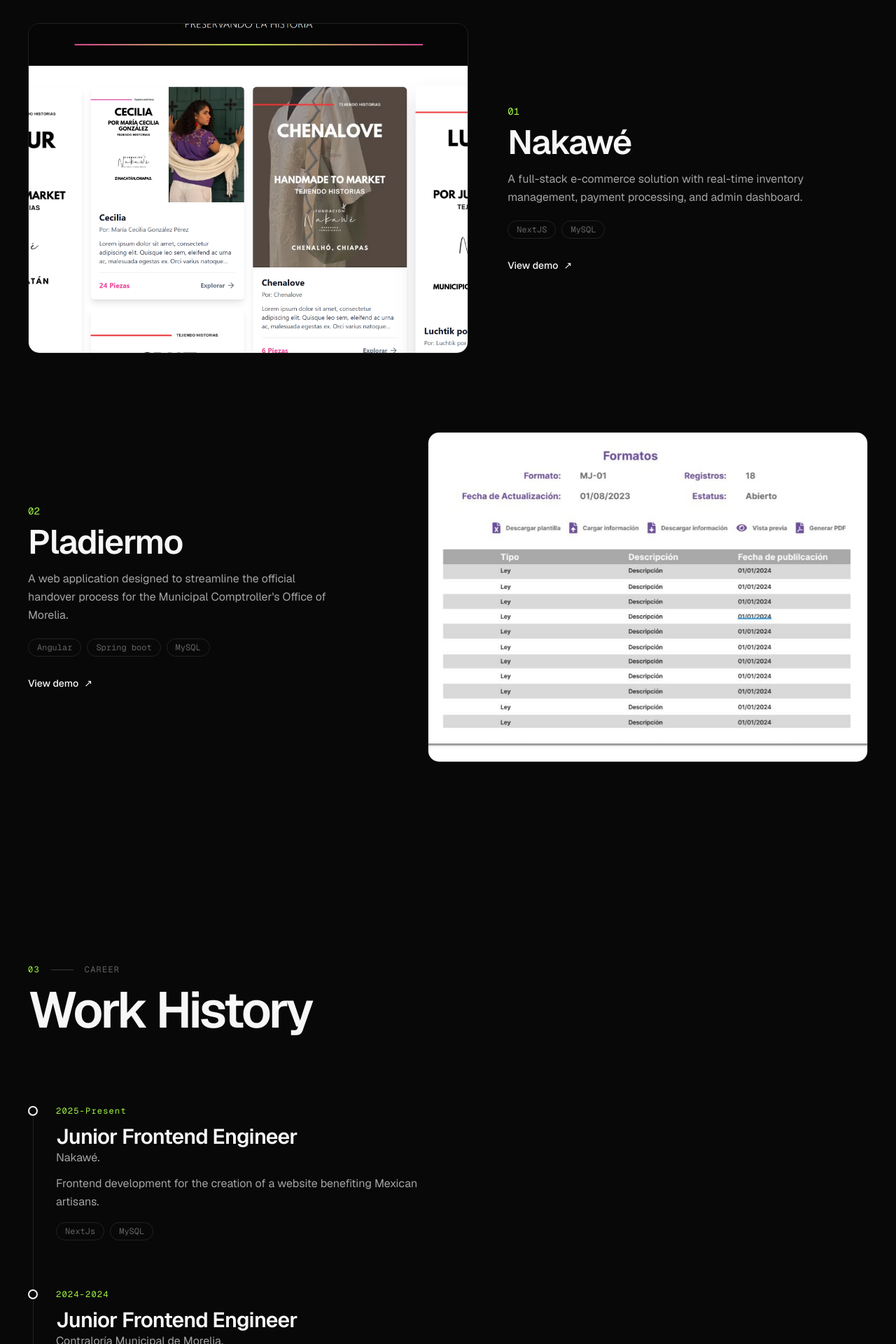
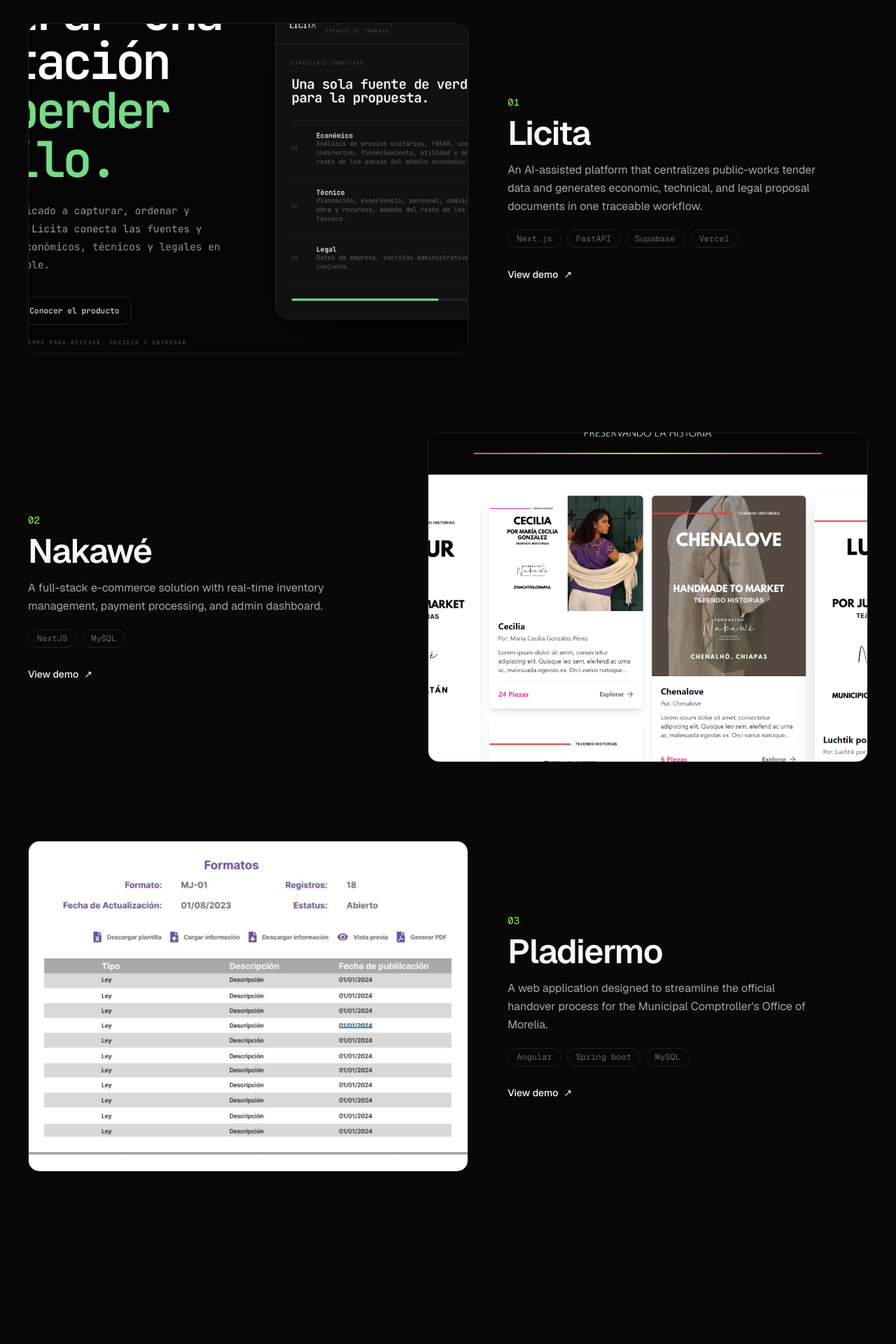
Before and after one commit to DiegoPasaye/portafolio, a Next.js app: page / in a window 1280 px wide. Shown: the part 2180-4100 px from the top of the page at 70% size. Built offline with nearby package versions, Linux system fonts and the light colour scheme; no server answers.

Commit message:
actualizacion de experiencia

```diff
--- a/next.config.ts
+++ b/next.config.ts
@@ -6,12 +6,11 @@
   "style-src 'self' 'unsafe-inline'",
   "img-src 'self' data: blob:",
   "font-src 'self'",
-  "connect-src 'self'",
+  "connect-src 'self' https://api.web3forms.com",
   "base-uri 'self'",
   "form-action 'self'",
   "frame-ancestors 'none'",
   "object-src 'none'",
-  "upgrade-insecure-requests",
 ].join('; ')
 
 const nextConfig: NextConfig = {
--- /dev/null
+++ b/pnpm-workspace.yaml
@@ -0,0 +1,3 @@
+allowBuilds:
+  sharp: true
+  unrs-resolver: true
--- a/src/app/components/Contact.tsx
+++ b/src/app/components/Contact.tsx
@@ -1,20 +1,42 @@
 'use client'
 
+import { useState } from 'react'
 import Image from 'next/image'
 import Reveal from './Reveal'
 import { profile, socials } from '../data'
 
+// Web3Forms access key. Delivers submissions to the inbox tied to the key (pasayealvarado@gmail.com).
+// Public by design (ships in the HTML); rate-limited server-side. Get one free at https://web3forms.com.
+const ACCESS_KEY = process.env.NEXT_PUBLIC_WEB3FORMS_ACCESS_KEY
+
 export default function Contact() {
-  // ponytail: mailto submit — opens the user's mail client, no backend to run/secure.
-  const onSubmit = (e: React.FormEvent<HTMLFormElement>) => {
+  const [status, setStatus] = useState<'idle' | 'sending' | 'ok' | 'error'>('idle')
+
+  const onSubmit = async (e: React.FormEvent<HTMLFormElement>) => {
     e.preventDefault()
-    const fd = new FormData(e.currentTarget)
-    const name = String(fd.get('name') ?? '')
-    const email = String(fd.get('email') ?? '')
-    const message = String(fd.get('message') ?? '')
-    const subject = encodeURIComponent(`Portfolio contact from ${name}`)
-    const body = encodeURIComponent(`Name: ${name}\nEmail: ${email}\n\n${message}`)
-    window.location.href = `mailto:${profile.email}?subject=${subject}&body=${body}`
+    const form = e.currentTarget
+    const fd = new FormData(form)
+    fd.append('access_key', ACCESS_KEY ?? '')
+    fd.append('subject', `Portfolio contact from ${fd.get('name') ?? ''}`)
+    fd.append('from_name', 'diegopasaye.dev')
+
+    setStatus('sending')
+    try {
+      const res = await fetch('https://api.web3forms.com/submit', {
+        method: 'POST',
+        headers: { Accept: 'application/json' },
+        body: fd,
+      })
+      const data = await res.json()
+      if (data.success) {
+        setStatus('ok')
+        form.reset()
+      } else {
+        setStatus('error')
+      }
+    } catch {
+      setStatus('error')
+    }
   }
 
   return (
@@ -37,6 +59,15 @@
         <div className="mt-16 grid gap-12 md:mt-24 md:grid-cols-2 md:gap-20">
           <Reveal>
             <form onSubmit={onSubmit} className="flex flex-col gap-6">
+              {/* honeypot — bots fill it, humans never see it */}
+              <input
+                type="checkbox"
+                name="botcheck"
+                tabIndex={-1}
+                autoComplete="off"
+                className="hidden"
+                aria-hidden="true"
+              />
               <label className="flex flex-col gap-2">
                 <span className="font-mono text-xs tracking-widest text-faint">NAME</span>
                 <input
@@ -70,11 +101,22 @@
               <button
                 type="submit"
                 data-cursor
-                className="group mt-2 inline-flex w-fit items-center gap-2 rounded-full bg-fg px-7 py-3.5 text-sm font-medium text-bg"
+                disabled={status === 'sending'}
+                className="group mt-2 inline-flex w-fit items-center gap-2 rounded-full bg-fg px-7 py-3.5 text-sm font-medium text-bg disabled:opacity-60"
               >
-                Send Message
+                {status === 'sending' ? 'Sending…' : 'Send Message'}
                 <span className="transition-transform duration-300 group-hover:translate-x-1">→</span>
               </button>
+              {status === 'ok' && (
+                <p className="font-mono text-xs tracking-widest text-accent">
+                  MESSAGE SENT — I’LL GET BACK TO YOU SOON.
+                </p>
+              )}
+              {status === 'error' && (
+                <p className="font-mono text-xs tracking-widest text-faint">
+                  SOMETHING WENT WRONG. EMAIL ME DIRECTLY AT {profile.email}.
+                </p>
+              )}
             </form>
           </Reveal>
 
--- a/src/app/components/FAQ.tsx
+++ b/src/app/components/FAQ.tsx
@@ -6,11 +6,11 @@
 const faqs = [
   {
     q: 'Who is Diego Pasaye?',
-    a: 'Diego Pasaye is a junior frontend engineer and software-engineering student at the Universidad Tecnológica de Morelia, in Morelia, México. He builds accessible, performant web interfaces with React, Next.js, and TypeScript.',
+    a: 'Diego Pasaye is a junior full stack engineer and software-engineering student at the Universidad Tecnológica de Morelia, in Morelia, México. He builds accessible, performant web applications with React, Next.js, FastAPI, and Supabase.',
   },
   {
     q: 'What does Diego Pasaye build?',
-    a: 'Full-stack and frontend web apps — including Nakawé, a Next.js and MySQL e-commerce platform supporting Mexican artisans, and Pladiermo, an Angular and Spring Boot handover application for the Municipal Comptroller’s Office of Morelia.',
+    a: 'Full-stack and frontend web apps — including Licita, an AI-assisted public-works tender platform; Nakawé, a Next.js and MySQL e-commerce platform supporting Mexican artisans; and Pladiermo, an Angular and Spring Boot handover application for the Municipal Comptroller’s Office of Morelia.',
   },
   {
     q: 'How can I contact Diego Pasaye?',
--- a/src/app/components/JsonLd.tsx
+++ b/src/app/components/JsonLd.tsx
@@ -19,9 +19,9 @@
       familyName: 'Pasaye',
       url: SITE,
       // image: add once a real hosted headshot exists in /public (boosts knowledge-panel eligibility).
-      jobTitle: 'Junior Frontend Engineer',
+      jobTitle: 'Junior Full Stack Engineer',
       description:
-        'Software-engineering student and junior frontend engineer based in Morelia, México, building accessible, performant web interfaces with React and Next.js.',
+        'Software-engineering student and junior full stack engineer based in Morelia, México, building accessible, performant web applications with React, Next.js, FastAPI, and Supabase.',
       email: 'mailto:pasayealvarado@gmail.com',
       knowsLanguage: ['es-MX', 'en'],
       address: {
@@ -37,14 +37,15 @@
       },
       worksFor: {
         '@type': 'Organization',
-        name: 'Nakawé',
+        name: 'Cumicsa Construcciones S.A. de C.V.',
       },
       hasOccupation: {
         '@type': 'Occupation',
-        name: 'Frontend Engineer',
+        name: 'Full Stack Engineer',
         occupationalCategory: '15-1254.00', // O*NET-SOC: Web Developers
       },
       knowsAbout: [
+        'Full Stack Development',
         'Frontend Development',
         'Next.js',
         'React',
@@ -55,8 +56,11 @@
         'CSS',
         'Node.js',
         'Python',
+        'FastAPI',
+        'Supabase',
         'MySQL',
         'MongoDB',
+        'Vercel',
         'UI/UX Design',
         'Web Accessibility',
       ],
@@ -72,7 +76,7 @@
       alternateName: 'Diego Pasaye',
       url: SITE,
       description:
-        "Single-page portfolio covering Diego Pasaye's bio, skills, projects, and work experience as a junior frontend engineer in Morelia, México.",
+        "Single-page portfolio covering Diego Pasaye's bio, skills, projects, and work experience as a junior full stack engineer in Morelia, México.",
       inLanguage: 'en',
       publisher: { '@id': `${SITE}/#person` },
       author: { '@id': `${SITE}/#person` },
@@ -92,6 +96,15 @@
         cssSelector: ['#presentation h1', '#presentation p', '#aboutMe p'],
       },
       hasPart: [
+        {
+          '@type': 'SoftwareApplication',
+          name: 'Licita',
+          url: 'https://licitacionfrontend.vercel.app',
+          description:
+            'An AI-assisted platform that centralizes public-works tender data and generates economic, technical, and legal proposal documents in one traceable workflow.',
+          applicationCategory: 'BusinessApplication',
+          author: { '@id': `${SITE}/#person` },
+        },
         {
           '@type': 'SoftwareSourceCode',
           name: 'Nakawé',
@@ -122,7 +135,7 @@
           name: 'Who is Diego Pasaye?',
           acceptedAnswer: {
             '@type': 'Answer',
-            text: 'Diego Pasaye is a junior frontend engineer and software-engineering student at the Universidad Tecnológica de Morelia, in Morelia, México. He builds accessible, performant web interfaces with React, Next.js, and TypeScript.',
+            text: 'Diego Pasaye is a junior full stack engineer and software-engineering student at the Universidad Tecnológica de Morelia, in Morelia, México. He builds accessible, performant web applications with React, Next.js, FastAPI, and Supabase.',
           },
         },
         {
@@ -130,7 +143,7 @@
           name: 'What does Diego Pasaye build?',
           acceptedAnswer: {
             '@type': 'Answer',
-            text: 'Full-stack and frontend web apps — including Nakawé, a Next.js and MySQL e-commerce platform supporting Mexican artisans, and Pladiermo, an Angular and Spring Boot handover application for the Municipal Comptroller’s Office of Morelia.',
+            text: 'Full-stack and frontend web apps — including Licita, an AI-assisted public-works tender platform; Nakawé, a Next.js and MySQL e-commerce platform supporting Mexican artisans; and Pladiermo, an Angular and Spring Boot handover application for the Municipal Comptroller’s Office of Morelia.',
           },
         },
         {
--- a/src/app/data.ts
+++ b/src/app/data.ts
@@ -36,6 +36,14 @@
 
 export const projects = [
   {
+    name: 'Licita',
+    image: '/licitaProject.png',
+    description:
+      'An AI-assisted platform that centralizes public-works tender data and generates economic, technical, and legal proposal documents in one traceable workflow.',
+    tools: ['Next.js', 'FastAPI', 'Supabase', 'Vercel'],
+    demo: 'https://licitacionfrontend.vercel.app',
+  },
+  {
     name: 'Nakawé',
     image: '/nakaweProject.png',
     description:
@@ -55,18 +63,27 @@
 
 export const experience = [
   {
-    time: '2025-Present',
-    role: 'Junior Frontend Engineer',
-    company: 'Nakawé.',
-    description: 'Frontend development for the creation of a website benefiting Mexican artisans.',
+    time: 'Nov 2025 — Present',
+    role: 'Junior Full Stack Engineer',
+    company: 'Cumicsa Construcciones S.A. de C.V.',
+    description:
+      'Developing an AI-assisted platform that automates public-works tender workflows for construction companies in Mexico.',
+    tools: ['NextJs', 'Supabase', 'FastAPI', 'Vercel'],
+  },
+  {
+    time: 'Jun 2025 — Nov 2025',
+    role: 'Junior Full Stack Engineer',
+    company: 'Nakawe Foundation',
+    description:
+      'Developed an e-commerce platform to improve the visibility of artisan products and facilitate sales across Mexico.',
     tools: ['NextJs', 'MySQL'],
   },
   {
-    time: '2024-2024',
-    role: 'Junior Frontend Engineer',
-    company: 'Contraloría Municipal de Morelia.',
+    time: 'Mar 2024 — Sep 2024',
+    role: 'Frontend Developer',
+    company: "Municipal Comptroller's Office of Morelia",
     description:
-      "Frontend development for the creation of a web project for the delivery-reception of the municipal comptroller's department.",
+      "Contributed to Pladiermo, a platform for managing the municipal administration's official handover process.",
     tools: ['Angular', 'Spring boot', 'MySQL'],
   },
 ]
--- a/src/app/layout.tsx
+++ b/src/app/layout.tsx
@@ -11,14 +11,17 @@
   metadataBase: new URL('https://diegopasaye.dev'),
   title: 'Diego Pasaye — Software Engineer',
   description:
-    'Diego Pasaye is a junior frontend engineer and software-engineering student in Morelia, México, building accessible, performant web interfaces with React and Next.js.',
+    'Diego Pasaye is a junior full stack engineer and software-engineering student in Morelia, México, building accessible, performant web applications with React, Next.js, FastAPI, and Supabase.',
   keywords: [
     'Diego Pasaye',
     'Diego Pasaye developer',
+    'full stack engineer',
     'frontend engineer',
     'software engineer',
     'React developer',
     'Next.js developer',
+    'FastAPI developer',
+    'Supabase developer',
     'Morelia',
     'México',
     'web developer portfolio',
@@ -29,7 +32,7 @@
   openGraph: {
     title: 'Diego Pasaye — Software Engineer',
     description:
-      'Junior frontend engineer in Morelia, México — building accessible, performant web interfaces with React and Next.js.',
+      'Junior full stack engineer in Morelia, México — building accessible, performant web applications with React, Next.js, FastAPI, and Supabase.',
     url: 'https://diegopasaye.dev',
     siteName: 'Diego Pasaye',
     locale: 'en_US',
@@ -38,7 +41,7 @@
   twitter: {
     card: 'summary_large_image',
     title: 'Diego Pasaye — Software Engineer',
-    description: 'Junior frontend engineer in Morelia, México — React & Next.js.',
+    description: 'Junior full stack engineer in Morelia, México — React, Next.js, FastAPI & Supabase.',
   },
   robots: {
     index: true,
--- a/src/app/manifest.ts
+++ b/src/app/manifest.ts
@@ -5,7 +5,7 @@
     name: 'Diego Pasaye — Software Engineer',
     short_name: 'Diego Pasaye',
     description:
-      'Portfolio of Diego Pasaye, a junior frontend engineer in Morelia, México building React and Next.js web interfaces.',
+      'Portfolio of Diego Pasaye, a junior full stack engineer in Morelia, México building React, Next.js, FastAPI, and Supabase web applications.',
     start_url: '/',
     display: 'standalone',
     background_color: '#0a0a0a',
```
Also changed, not shown: public/licitaProject.png (added), 1 other file (tests, documents, lock files or other folders).
